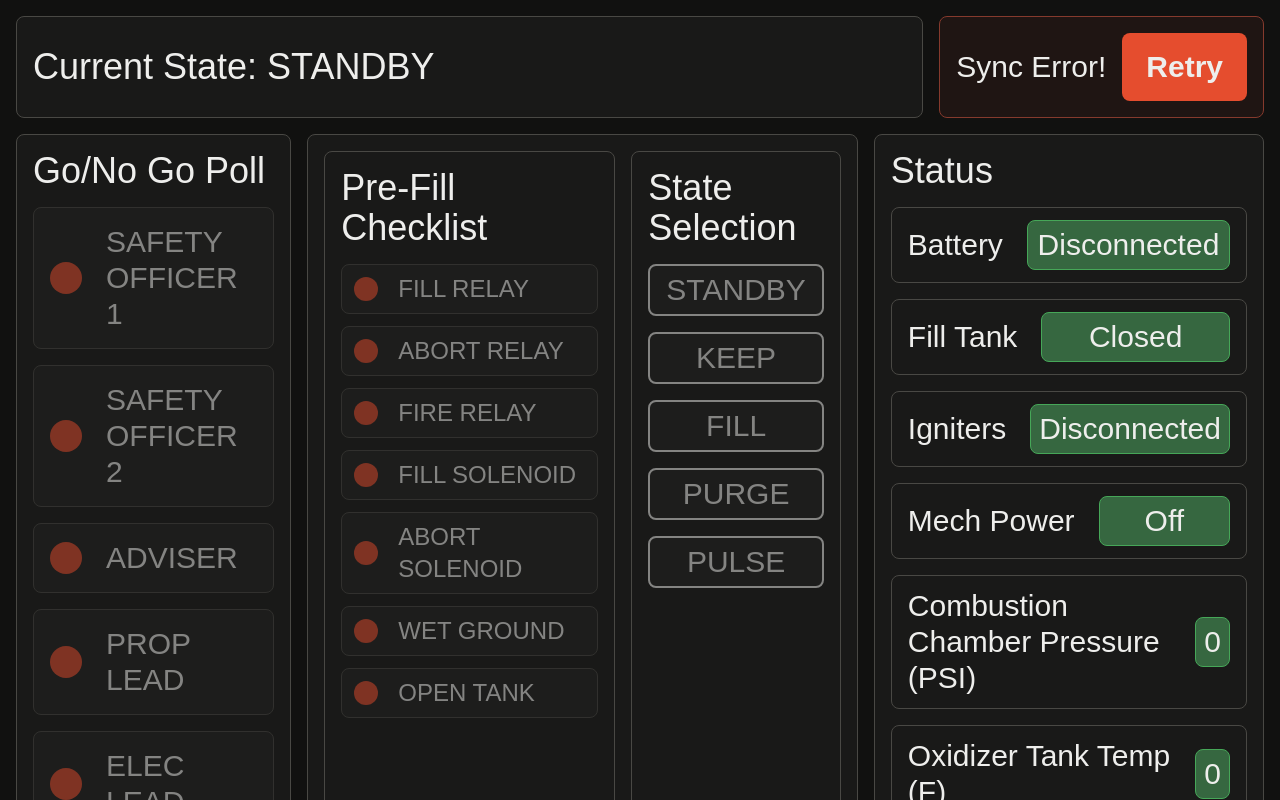
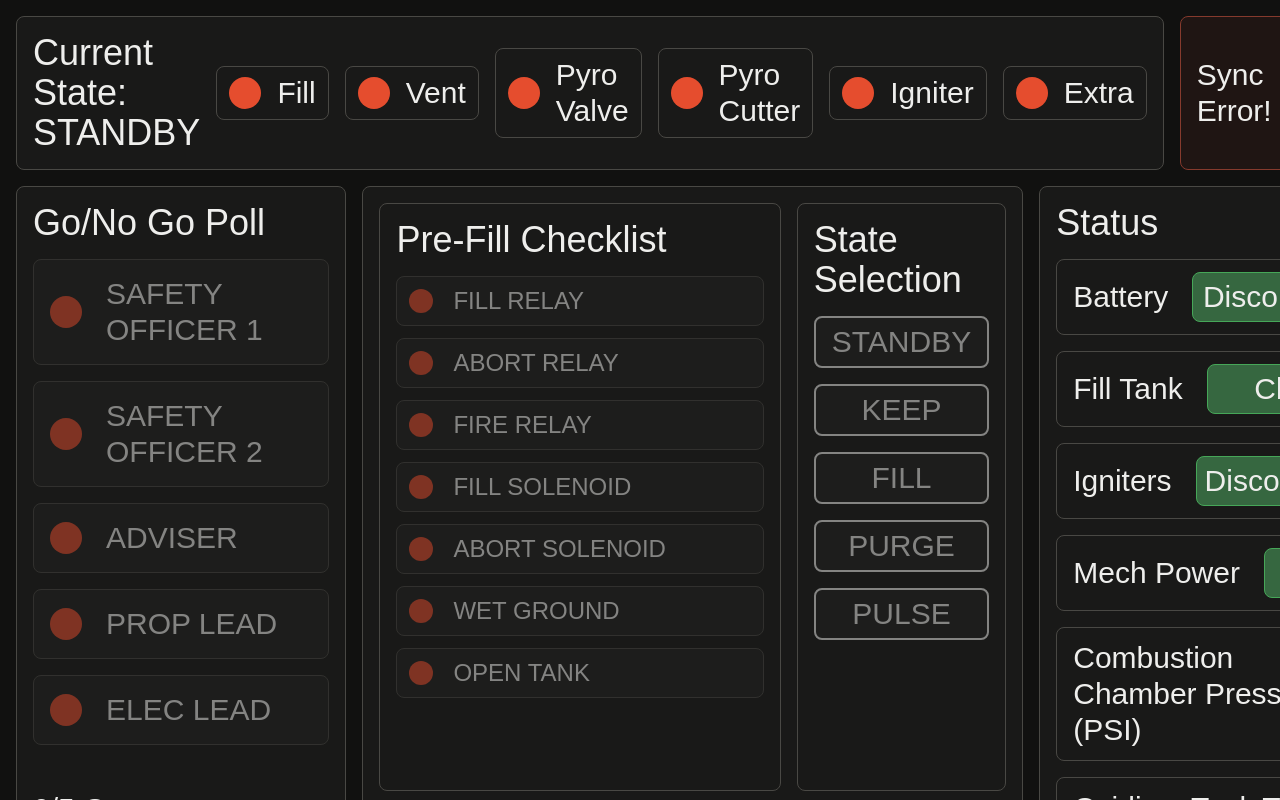
Before and after one commit to CSI-Rockets-Eletronics/ControlCenterUI_2026, a React (Vite) app: page /1 in a window 1280 px wide. Built offline with nearby package versions, Linux system fonts and the light colour scheme; no server answers; a web font is replaced by a local one.

Commit message:
Add relays info

```diff
--- /dev/null
+++ b/src/components/design/booleanDisplay.tsx
@@ -0,0 +1,24 @@
+import { memo } from "react";
+import { twMerge } from "tailwind-merge";
+
+interface Props {
+  label: string;
+  value: boolean;
+}
+
+export const BooleanDisplay = memo(function BooleanDisplay({
+  label,
+  value,
+}: Props) {
+  return (
+    <div className="flex items-center px-3 py-2 border rounded-lg gap-4 bg-gray-bg-2 border-gray-border">
+      <div
+        className={twMerge(
+          "rounded-full shrink-0 w-8 h-8",
+          value ? "bg-green-solid" : "bg-red-solid"
+        )}
+      />
+      <p className="text-gray-text">{label}</p>
+    </div>
+  );
+});
--- a/src/components/topStatusPanel.tsx
+++ b/src/components/topStatusPanel.tsx
@@ -1,8 +1,28 @@
+import { shallowEqual } from "@xstate/react";
 import { memo } from "react";
 
+import { BooleanDisplay } from "./design/booleanDisplay";
 import { Panel } from "./design/panel";
 import { useLaunchMachineSelector } from "./launchMachineProvider";
 import { SyncStatusPanel } from "./syncStatusPanel";
+
+const RelaysGroup = memo(function RelaysGroup() {
+  const relays = useLaunchMachineSelector(
+    (state) => state.context.stationState?.relays,
+    shallowEqual
+  );
+
+  return (
+    <div className="flex items-center gap-4">
+      <BooleanDisplay label="Fill" value={!!relays?.fill} />
+      <BooleanDisplay label="Vent" value={!!relays?.vent} />
+      <BooleanDisplay label="Pyro Valve" value={!!relays?.pyroValve} />
+      <BooleanDisplay label="Pyro Cutter" value={!!relays?.pyroCutter} />
+      <BooleanDisplay label="Igniter" value={!!relays?.igniter} />
+      <BooleanDisplay label="Extra" value={!!relays?.extra} />
+    </div>
+  );
+});
 
 export const TopStatusPanel = memo(function TopStatusPanel() {
   const activePanel = useLaunchMachineSelector(
@@ -17,8 +37,9 @@ export const TopStatusPanel = memo(function TopStatusPanel() {
 
   return (
     <div className="grid grid-cols-[1fr,auto] space-x-4">
-      <Panel className="flex items-center">
+      <Panel className="flex items-center justify-between gap-4">
         <p className="text-lg text-gray-text">Current State: {currentState}</p>
+        <RelaysGroup />
       </Panel>
       <SyncStatusPanel />
     </div>
```
